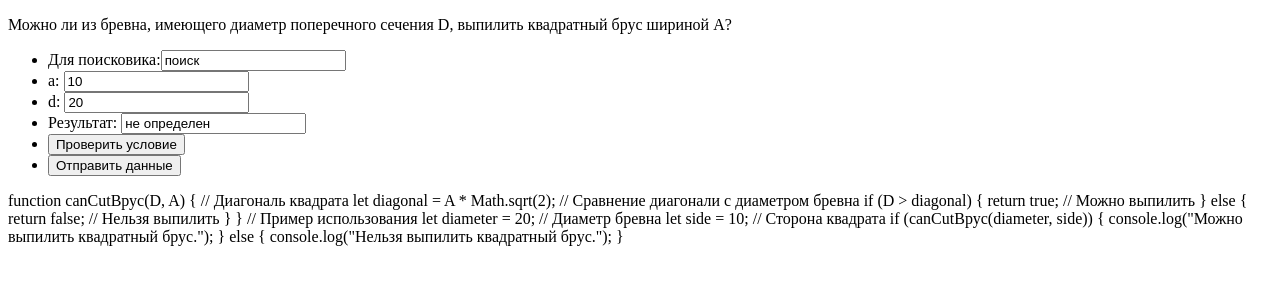
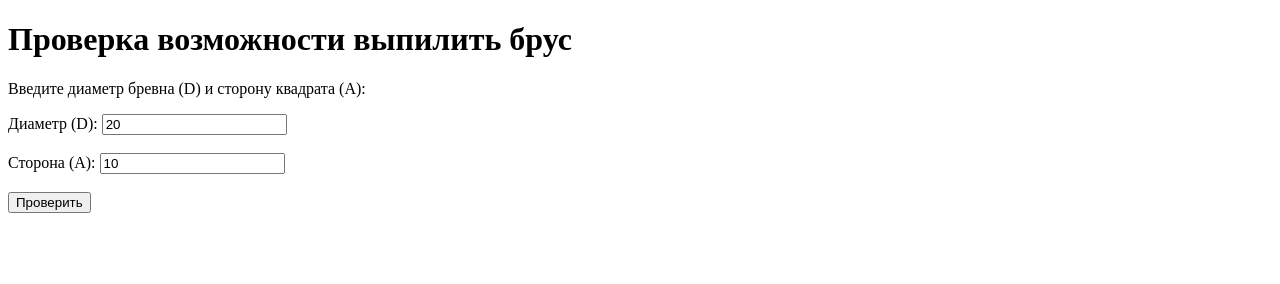
Before and after one commit to ebbukhaeva/zhbukh, a plain HTML site: page algorithm_task.html in a window 1280 px wide. Drawn offline with Linux system fonts and the light colour scheme.

Commit message:
Update algorithm_task.html

```diff
--- a/algorithm_task.html
+++ b/algorithm_task.html
@@ -2,41 +2,43 @@
 <html>
 <head>
 <meta charset="UTF-8">
-    <title>Задач</title>
+<title>Проверка бруса</title>
 </head>
+<body>
+  <h1>Проверка возможности выпилить брус</h1>
+  <p>Введите диаметр бревна (D) и сторону квадрата (A):</p>
+  <form id="form">
+    <label for="diameter">Диаметр (D):</label>
+    <input type="number" id="diameter" name="diameter" value="20"><br><br>
 
-<body>
-    <p>Можно ли из бревна, имеющего диаметр поперечного сечения D, выпилить квадратный брус шириной A?</p>
-    <form action="https://www.bing.com/search?" id="user" name="user" target="_blank">
-        <ul>
-            <li>Для поисковика:<input name="q" value="поиск"></li>
+    <label for="side">Сторона (A):</label>
+    <input type="number" id="side" name="side" value="10"><br><br>
 
-            <li>a: <input id="a" name="a"  type="number" value="10"></li>
-            <li>d: <input id="d"  name="d" type="number" value="20"></li>
-            <li>Результат: <input id="result" name="result" value="не определен"></li>
-            <li><input id="verify" type="button" value="Проверить условие"></li>
-            <li><input id="send" type="button" value="Отправить данные"></li>
-        </ul>
+    <button type="button" onclick="checkBрус()">Проверить</button>
   </form>
-</body>
+
+  <p id="result"></p>
+
+  <script>
     function canCutBрус(D, A) {
-  // Диагональ квадрата
       let diagonal = A * Math.sqrt(2);
-
-  // Сравнение диагонали с диаметром бревна
       if (D > diagonal) {
-    return true; // Можно выпилить
+        return true;
       } else {
-    return false; // Нельзя выпилить
+        return false;
       }
     }
 
-// Пример использования
-let diameter = 20; // Диаметр бревна
-let side = 10; // Сторона квадрата
+    function checkBрус() {
+      let diameter = parseFloat(document.getElementById("diameter").value);
+      let side = parseFloat(document.getElementById("side").value);
 
       if (canCutBрус(diameter, side)) {
-  console.log("Можно выпилить квадратный брус.");
+        document.getElementById("result").textContent = "Можно выпилить квадратный брус.";
       } else {
-  console.log("Нельзя выпилить квадратный брус.");
+        document.getElementById("result").textContent = "Нельзя выпилить квадратный брус.";
       }
+    }
+  </script>
+</body>
+</html>
```
Lines whose indentation alone changed are shown as unchanged.
